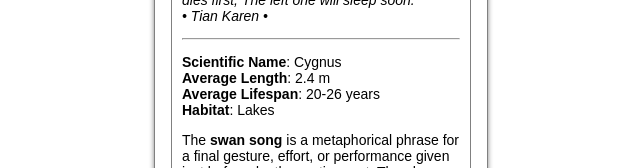
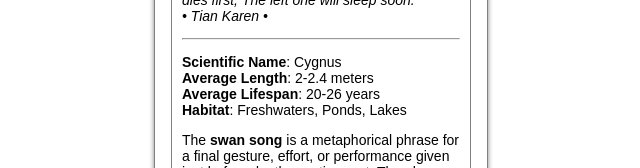
Before and after one commit to EditK/Udacity, a plain HTML site: page CSS Syntax Problem Set/Assignment/fend-animal-trading-cards-master/card.html in a window 1280 px wide. Shown: the part 345-513 px from the top of the page, without its empty margins (319-959 px from the left). Drawn offline with Linux system fonts and the light colour scheme.

Commit message:
improving text

```diff
--- a/CSS Syntax Problem Set/Assignment/fend-animal-trading-cards-master/card.html
+++ b/CSS Syntax Problem Set/Assignment/fend-animal-trading-cards-master/card.html
@@ -19,9 +19,9 @@
 			<ul>
 				<!-- your favorite animal's list items go here -->
 				<li><span class="boldedText">Scientific Name</span>: Cygnus</li>
-				<li><span class="boldedText">Average Length</span>: 2.4 m</li>
+				<li><span class="boldedText">Average Length</span>: 2-2.4 meters</li>
 				<li><span class="boldedText">Average Lifespan</span>: 20-26 years</li>
-				<li><span class="boldedText">Habitat</span>: Lakes</li>
+				<li><span class="boldedText">Habitat</span>: Freshwaters, Ponds, Lakes</li>
 			</ul>
 			<!-- your favorite animal's description goes here -->
 			<p>The <strong>swan song</strong> is a metaphorical phrase for a final gesture, effort, or performance given just before death
```
